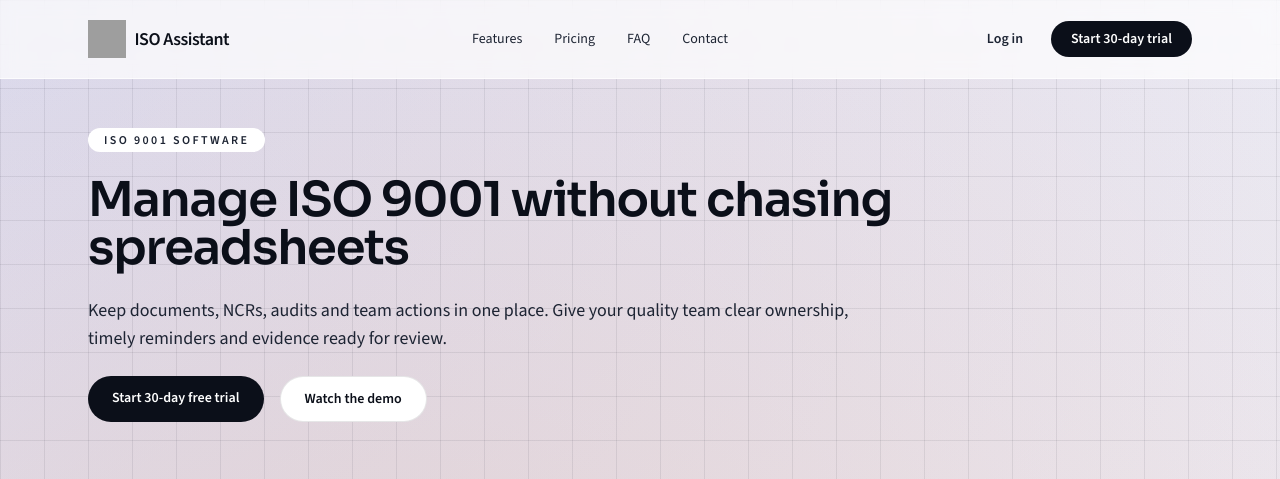
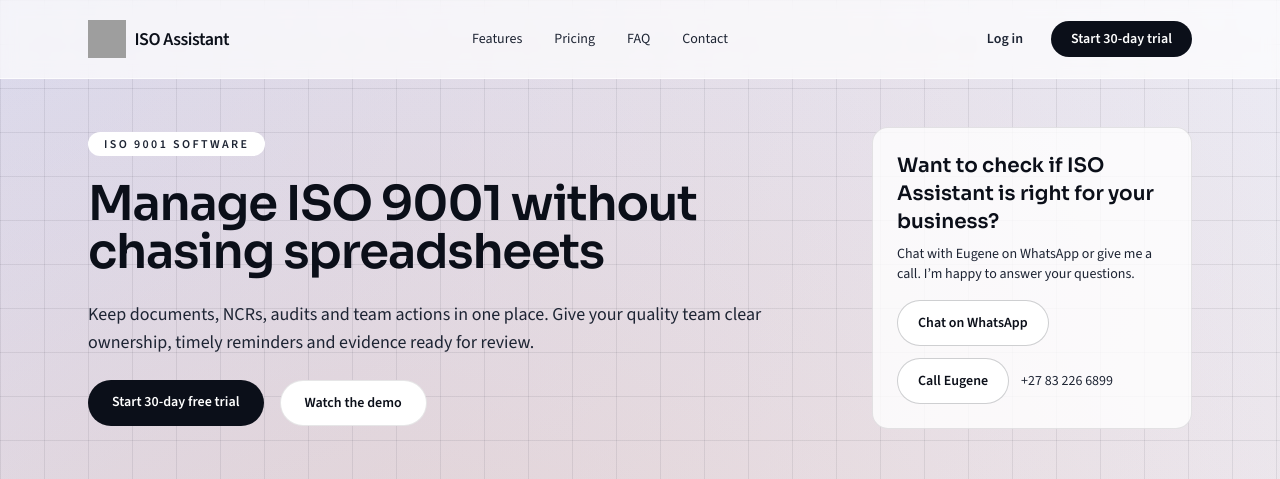
Before and after one commit to eugenevdw/isoassistant-website, a Next.js app: page /iso-9001-software in a window 1280 px wide. Shown: the top 479 px of the page. Built offline with nearby package versions, Linux system fonts and the light colour scheme; grey boxes are pictures that could not be loaded.

Commit message:
Place contact options beside landing page trial invitations

```diff
--- a/app/components/sections/SeoLandingPage.tsx
+++ b/app/components/sections/SeoLandingPage.tsx
@@ -42,7 +42,8 @@ const sharedModuleLinks = [
 export function SeoLandingPage({ page }: SeoLandingPageProps) {
   return (
     <Container className="space-y-16">
-      <section className="space-y-6">
+      <section className={page.showDemo ? "grid items-center gap-8 lg:grid-cols-[minmax(0,1fr)_20rem] lg:gap-10" : ""}>
+        <div className="min-w-0 space-y-6">
         <span className="tag">{page.eyebrow}</span>
         <h1 className="max-w-4xl text-4xl font-semibold tracking-tight text-ink md:text-5xl">
           {page.h1}
@@ -63,6 +64,8 @@ export function SeoLandingPage({ page }: SeoLandingPageProps) {
             {page.showDemo ? "Watch the demo" : "View pricing"}
           </Link>
         </div>
+        </div>
+        {page.showDemo ? <TalkToEugene /> : null}
       </section>
 
       {page.showDemo ? (
@@ -143,8 +146,6 @@ export function SeoLandingPage({ page }: SeoLandingPageProps) {
         </div>
       </section>
 
-      {page.showDemo ? <TalkToEugene /> : null}
-
       <section className="card grid gap-6 md:grid-cols-[1.1fr_0.9fr]">
         <div className="space-y-3">
           <p className="text-xs font-semibold uppercase tracking-[0.25em] text-slate">
--- a/app/page.tsx
+++ b/app/page.tsx
@@ -6,6 +6,7 @@ import { homepageFaqs } from "./lib/faqs";
 import { seoLandingPageLinks } from "./lib/seoLandingPages";
 import { siteConfig } from "./lib/site";
 import { ProductDemo } from "./components/sections/ProductDemo";
+import { TalkToEugene } from "./components/sections/TalkToEugene";
 
 export const dynamic = "force-static";
 
@@ -107,6 +108,7 @@ export default function HomePage() {
               Built for SMEs that need practical ISO compliance software without running the system
               from spreadsheets.
             </p>
+            <TalkToEugene />
           </div>
 
           <div
```
